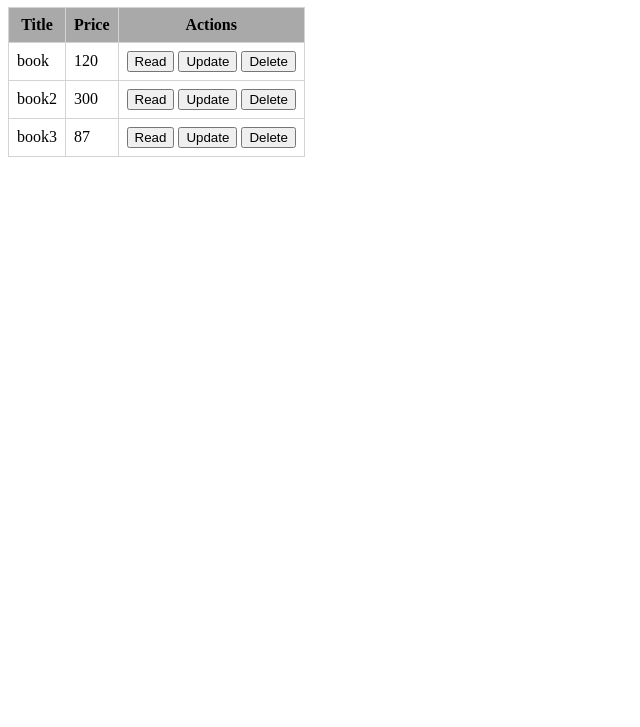
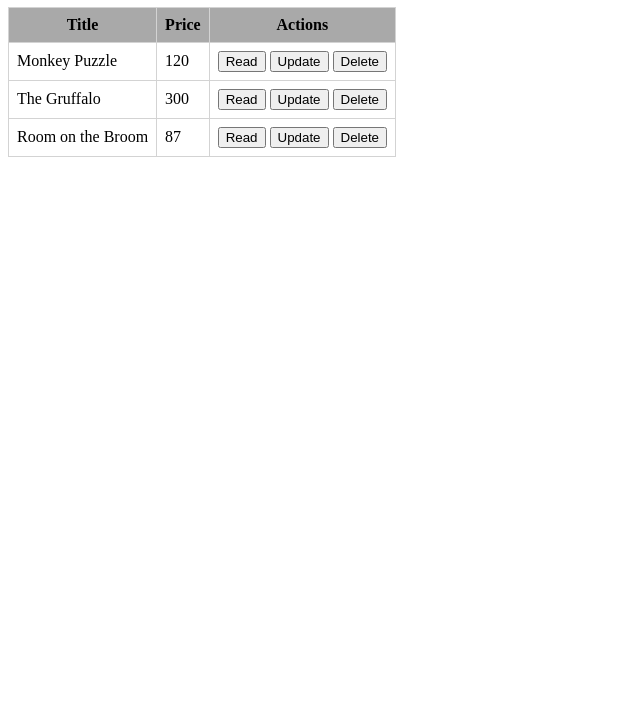
Before and after one commit to theddn/Book-Shop, a plain HTML site: page index.html in a window 1280 px wide. Shown: the part 73-800 px from the top of the page, without its empty margins (0-640 px from the left). Drawn offline with Linux system fonts and the light colour scheme.

Commit message:
Add basic dynamic rendering

```diff
--- a/index.html
+++ b/index.html
@@ -6,7 +6,7 @@
     <link rel="stylesheet" href="css/book.css" />
     <title>Book Shop</title>
   </head>
-  <body>
+  <body onload="onInit()">
     <h1>Book Shop</h1>
     <table>
       <thead>
@@ -16,34 +16,7 @@
           <th>Actions</th>
         </tr>
       </thead>
-      <tbody>
-        <tr>
-          <td>book</td>
-          <td>120</td>
-          <td>
-            <button onclick="btn">Read</button>
-            <button onclick="btn">Update</button>
-            <button onclick="btn">Delete</button>
-          </td>
-        </tr>
-        <tr>
-          <td>book2</td>
-          <td>300</td>
-          <td>
-            <button onclick="btn">Read</button>
-            <button onclick="btn">Update</button>
-            <button onclick="btn">Delete</button>
-          </td>
-        </tr>
-        <tr>
-          <td>book3</td>
-          <td>87</td>
-          <td>
-            <button onclick="btn">Read</button>
-            <button onclick="btn">Update</button>
-            <button onclick="btn">Delete</button>
-          </td>
-        </tr>
+      <tbody class="books-table">
       </tbody>
     </table>
 
--- a/js/book.js
+++ b/js/book.js
@@ -1,2 +1,52 @@
 'use strict'
-console.log("hello");
+
+var gBooks = [
+    {
+        id: 'bg4J78',
+        title: 'Monkey Puzzle',
+        price: '120',
+        imgUrl: 'monkey.webp',
+    },
+    {
+        id: 'bg4J34',
+        title: 'The Gruffalo',
+        price: '300',
+        imgUrl: 'monster.webp',
+    },
+    {
+        id: 'bg4J72',
+        title: 'Room on the Broom',
+        price: '87',
+        imgUrl: 'witch.webp',
+    },
+]
+
+function onInit(){
+    renderBooks()
+}
+
+function renderBooks(){
+     const elBooks = document.querySelector('.books-table')
+     const strHtmls = gBooks.map(book =>` <tr>
+     <td class="${book.id}">${book.title}</td>
+     <td class="${book.price}">${book.price}</td>
+     <td>
+       <button onclick="onReadBook('${book.id}')">Read</button>
+       <button onclick="oUpdateBook('${book.id}')">Update</button>
+       <button onclick="onDeleteBook('${book.id}')">Delete</button>
+     </td>
+   </tr>`)
+   elBooks.innerHTML = strHtmls.join('')
+}
+
+function onReadBook() {
+    console.log('hello')
+}
+
+ function oUpdateBook(){
+    console.log('update')
+ }
+
+function onDeleteBook(bookId) {
+    console.log('bookId',bookId);
+}
```
